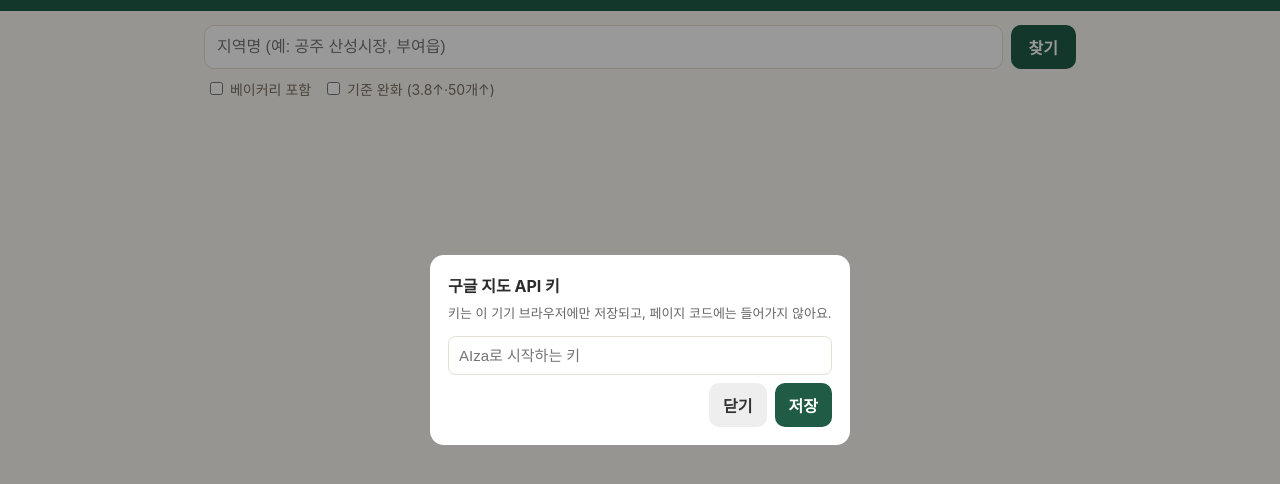
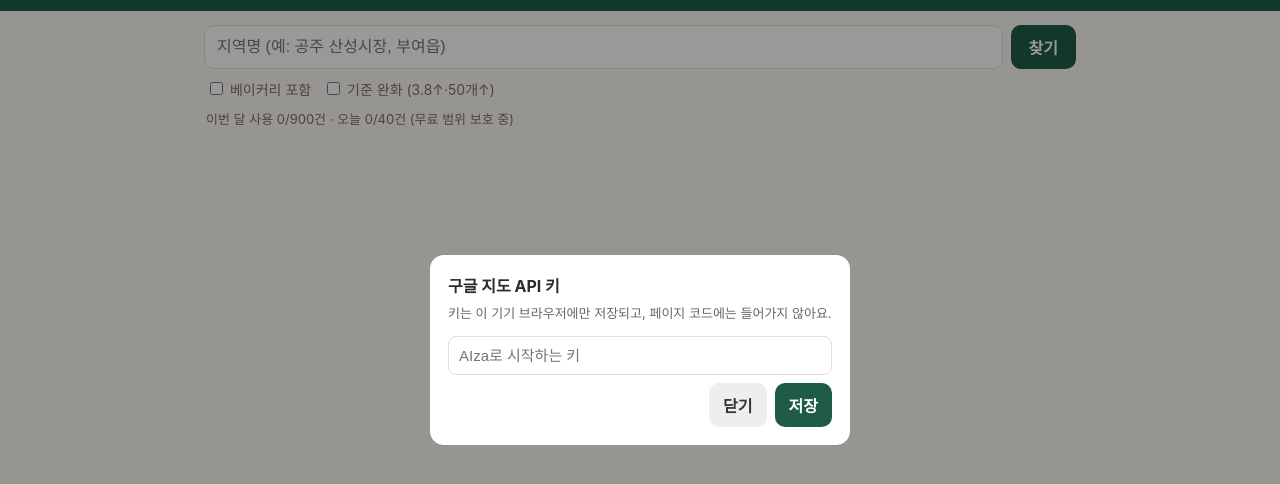
Before and after one commit to coculteam/matjip, a plain HTML site: page index.html in a window 1280 px wide. Shown: the part 50-534 px from the top of the page. Drawn offline with Linux system fonts and the light colour scheme.

Commit message:
Add files via upload

```diff
--- a/index.html
+++ b/index.html
@@ -55,6 +55,7 @@
     <label><input type="checkbox" id="optBakery"> 베이커리 포함</label>
     <label><input type="checkbox" id="optLoose"> 기준 완화 (3.8↑·50개↑)</label>
   </div>
+  <div id="usage" style="font-size:13px;color:#7A6F5F;margin:0 2px"></div>
   <div id="status"></div>
   <div id="map"></div>
   <button class="btn" id="copyBtn">📋 후보 목록 복사 (Claude 검증용)</button>
@@ -87,6 +88,22 @@ const BAKERY_TYPES = ["bakery"];
 /* ===== 키 저장 ===== */
 const LS = { get(k){try{return localStorage.getItem(k)}catch(e){return null}}, set(k,v){try{localStorage.setItem(k,v)}catch(e){}} };
 const $ = id => document.getElementById(id);
+
+/* ===== 무료 범위 보호 (앱 자체 사용량 제한) =====
+   구글 평점·리뷰 데이터 무료 한도(월 약 1,000건)를 넘지 않도록
+   이 기기에서 쓴 호출 수를 세어 미리 멈춥니다. */
+const MONTH_LIMIT = 900;   // 월 최대 호출 수 (무료 한도보다 여유 있게)
+const DAY_LIMIT   = 40;    // 하루 최대 호출 수 (검색 약 8~10번)
+function ymd(){const d=new Date();return d.getFullYear()+"-"+(d.getMonth()+1)+"-"+d.getDate();}
+function ym(){const d=new Date();return d.getFullYear()+"-"+(d.getMonth()+1);}
+function getUsage(){
+  let u={}; try{u=JSON.parse(LS.get("usage")||"{}")}catch(e){}
+  if(u.month!==ym()) {u.month=ym(); u.m=0;}
+  if(u.day!==ymd()) {u.day=ymd(); u.d=0;}
+  return u;
+}
+function addUsage(n){const u=getUsage(); u.m+=n; u.d+=n; LS.set("usage",JSON.stringify(u)); showUsage();}
+function showUsage(){const u=getUsage(); $("usage").textContent=`이번 달 사용 ${u.m}/${MONTH_LIMIT}건 · 오늘 ${u.d}/${DAY_LIMIT}건 (무료 범위 보호 중)`;}
 function openKey(){ $("keyInput").value = LS.get("gmapsKey")||""; $("modal").style.display="flex"; }
 $("keyBtn").onclick = openKey;
 $("keyCancel").onclick = ()=> $("modal").style.display="none";
@@ -164,9 +181,13 @@ async function run(region){
     const {AdvancedMarkerElement, PinElement} = await google.maps.importLibrary("marker");
     const fields=["id","displayName","formattedAddress","location","rating","userRatingCount","types","businessStatus","reviews","googleMapsURI","nationalPhoneNumber"];
     const qs=[...QUERIES]; if($("optBakery").checked) qs.push(BAKERY_QUERY);
+    const u=getUsage();
+    if(u.m+qs.length>MONTH_LIMIT) throw new Error(`이번 달 무료 범위 보호 한도(${MONTH_LIMIT}건)에 도달했어요. 다음 달 1일에 다시 쓸 수 있어요.`);
+    if(u.d+qs.length>DAY_LIMIT) throw new Error(`오늘 한도(${DAY_LIMIT}건)에 도달했어요. 내일 다시 써 주세요.`);
     const all=new Map();
     for(let i=0;i<qs.length;i++){
       setStatus(`검색 중… (${i+1}/${qs.length}) ${region} ${qs[i]}`);
+      addUsage(1);
       const {places}=await Place.searchByText({textQuery:`${region} ${qs[i]}`,fields,language:"ko",region:"kr",maxResultCount:20});
       (places||[]).forEach(p=>{ if(!all.has(p.id)) all.set(p.id,p); });
     }
@@ -250,6 +271,7 @@ function render(pick,out,region,lib){
 }
 
 $("form").addEventListener("submit",e=>{ e.preventDefault(); const r=$("region").value.trim(); if(r) run(r); });
+showUsage();
 if(!LS.get("gmapsKey")) setTimeout(openKey,300);
 </script>
 </body>
```
